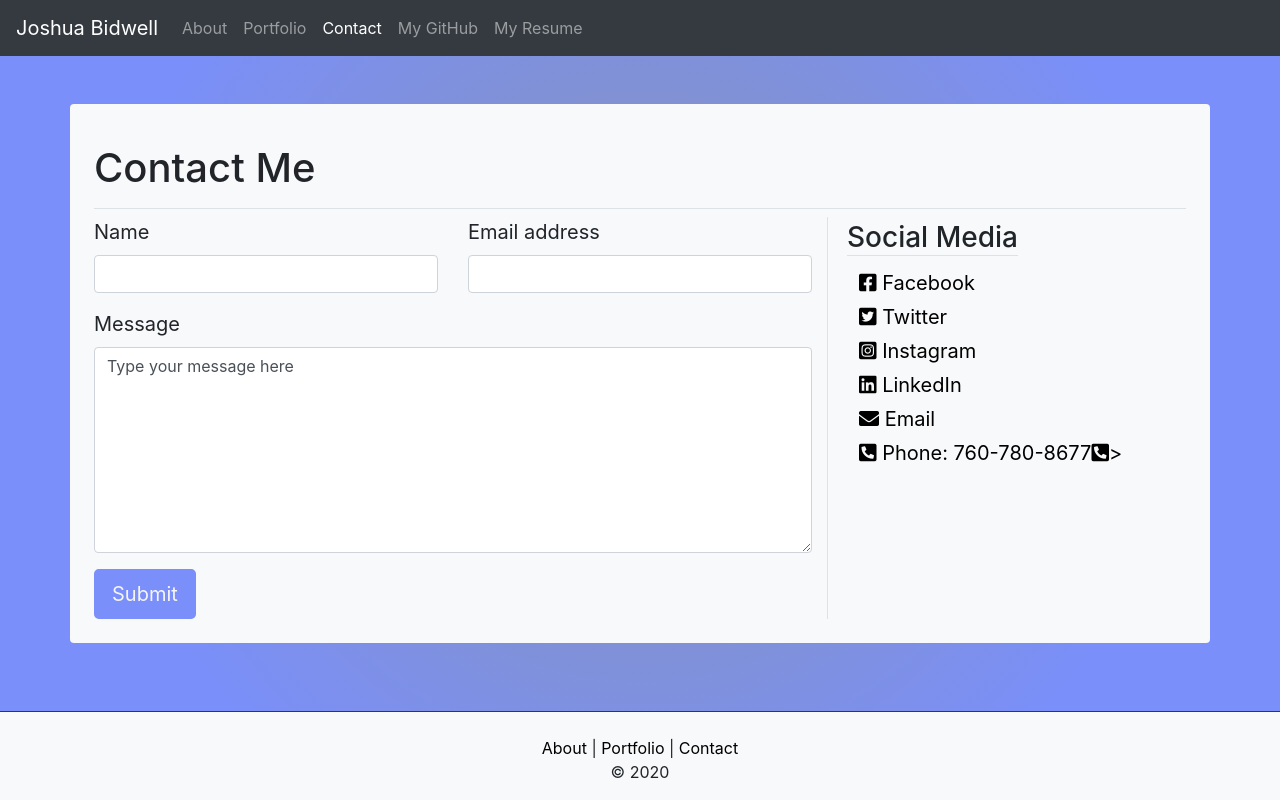
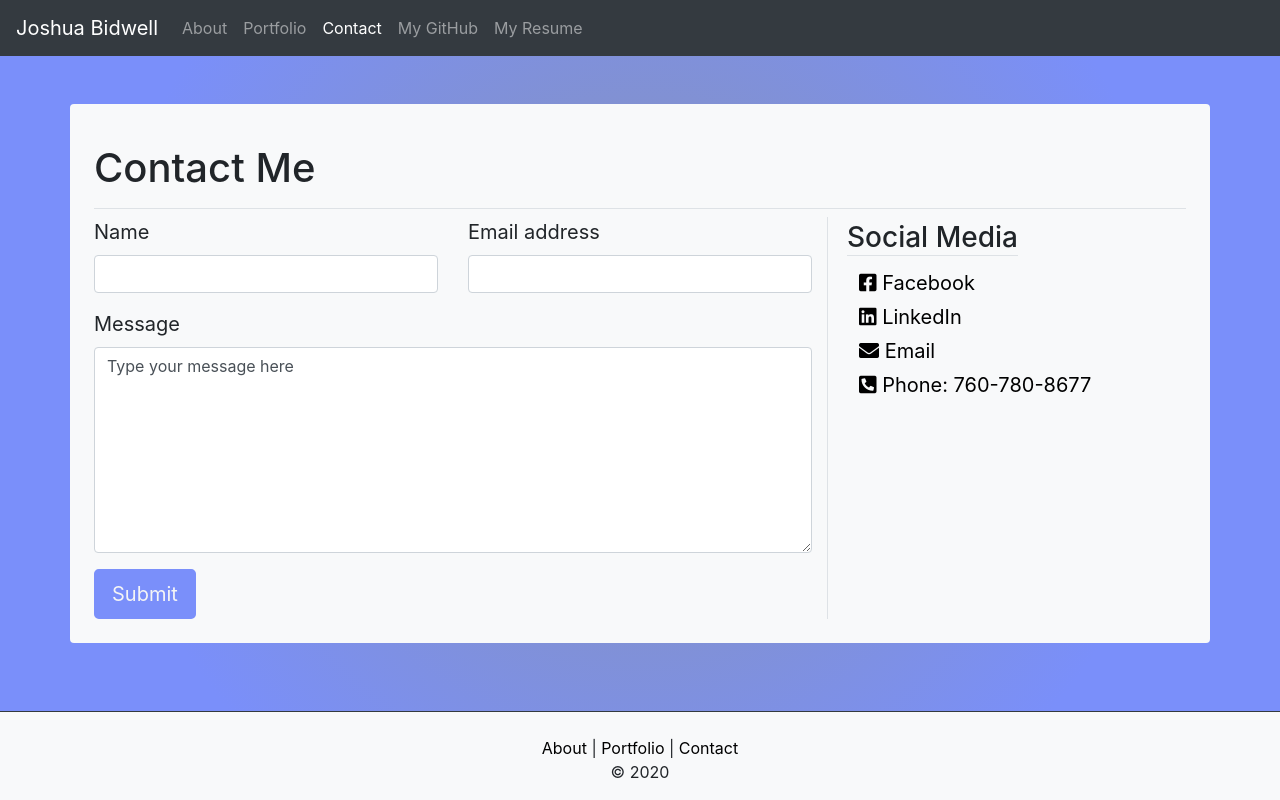
Before and after one commit to jjbidwell/jjbidwell.github.io, a plain HTML site: page contact.html in a window 1280 px wide. Drawn offline with nearby package versions, Linux system fonts and the light colour scheme.

Commit message:
updated contact info

```diff
--- a/contact.html
+++ b/contact.html
@@ -74,19 +74,13 @@
             <a href="https://www.facebook.com/joshua.j.bidwell" target="_blank" class="portfolio-link"><i class="fab fa-facebook-square"></i> Facebook</a>
           </div>
           <div class="ml-3 mb-1 row">
-             <a href="https://twitter.com/" target="_blank" class="portfolio-link"><i class="fab fa-twitter-square"></i> Twitter</a>
-          </div>
-          <div class="ml-3 mb-1 row">
-            <a href="https://www.instagram.com/?hl=en" target="_blank" class="portfolio-link"><i class="fab fa-instagram-square"></i> Instagram</a>
-          </div>
-          <div class="ml-3 mb-1 row">
-            <a href="https://www.linkedin.com/" target="_blank" class="portfolio-link"><i class="fab fa-linkedin"></i> LinkedIn</a>
+            <a href="https://www.linkedin.com/in/joshua-bidwell/" target="_blank" class="portfolio-link"><i class="fab fa-linkedin"></i> LinkedIn</a>
           </div>
           <div class="ml-3 mb-1 row">
             <a href="mailto:jjbidwell262@gmail.com" target="_blank" class="portfolio-link"><i class="fas fa-envelope"></i> Email</a>
           </div>
           <div class="ml-3 mb-1 row">
-            <p href="mailto:jjbidwell262@gmail.com" target="_blank" class="portfolio-link"><i class="fas fa-phone-square-alt"></i> Phone: 760-780-8677<i class="fas fa-phone-square-alt"></i>>
+            <p href="mailto:jjbidwell262@gmail.com" target="_blank" class="portfolio-link"><i class="fas fa-phone-square-alt"></i> Phone: 760-780-8677 </p>
           </div>
         </aside>
       </div>
```
